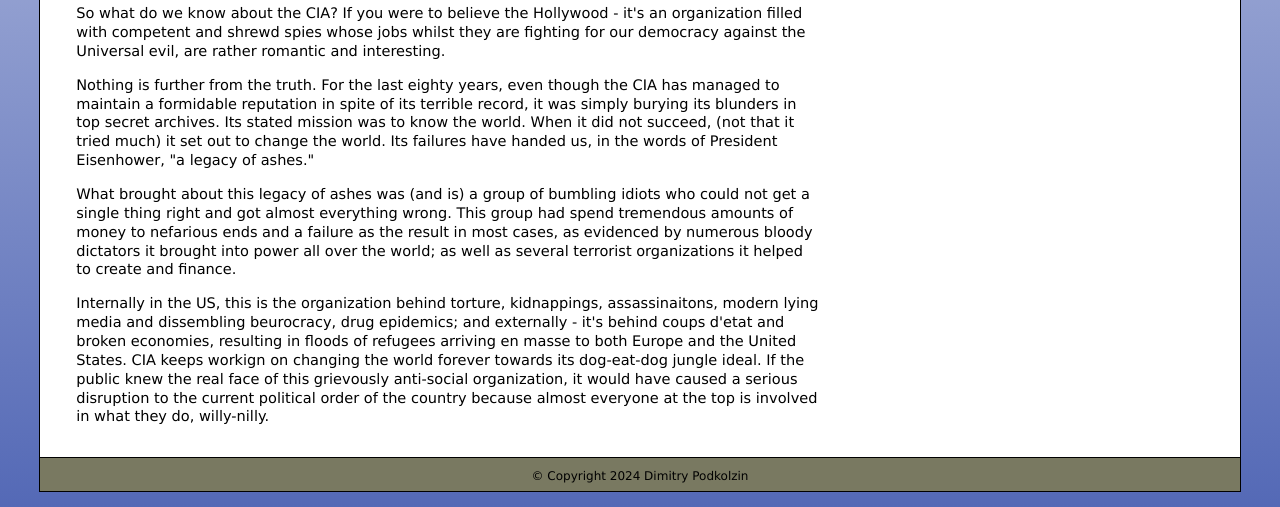
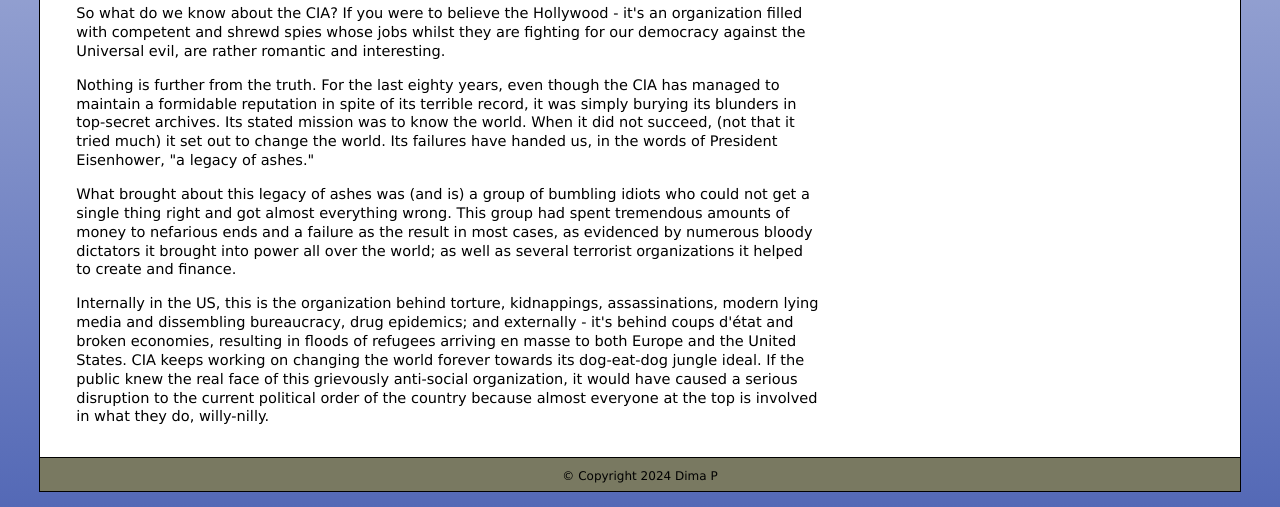
Before and after one commit to Deritami/Deritami.github.io, a plain HTML site: page index.html in a window 1280 px wide. Shown: the part 913-1420 px from the top of the page. Drawn offline with nearby package versions, Linux system fonts and the light colour scheme.

Commit message:
Update index.html

```diff
--- a/index.html
+++ b/index.html
@@ -56,18 +56,18 @@
               the Universal evil, are rather romantic and interesting.</p>
               <p>Nothing is further from the truth. For the last eighty years, even though the CIA has managed
               to maintain a formidable reputation in spite of its terrible record, it was simply burying its
-              blunders in top secret archives. Its stated mission was to know the world. When it did not succeed,
+              blunders in top-secret archives. Its stated mission was to know the world. When it did not succeed,
               (not that it tried much) it set out to change the world. Its failures have handed us, in the words
               of President Eisenhower, "a legacy of ashes."</p>
               <p>What brought about this legacy of ashes was (and is) a group of bumbling idiots who could not
-              get a single thing right and got almost everything wrong. This group had spend tremendous amounts of
+              get a single thing right and got almost everything wrong. This group had spent tremendous amounts of
               money to nefarious ends and a failure as the result in most cases, as evidenced by numerous bloody
               dictators it brought into power all over the world; as well as several terrorist organizations
               it helped to create and finance.</p>
-              <p>Internally in the US, this is the organization behind torture, kidnappings, assassinaitons, modern
-              lying media and dissembling beurocracy, drug epidemics; and externally - it's behind coups d'etat and
+              <p>Internally in the US, this is the organization behind torture, kidnappings, assassinations, modern
+              lying media and dissembling bureaucracy, drug epidemics; and externally - it's behind coups d'état and
               broken economies, resulting in floods of refugees arriving en masse to both Europe and the United States.
-              CIA keeps workign on changing the world forever towards its dog-eat-dog jungle ideal. If the public knew
+              CIA keeps working on changing the world forever towards its dog-eat-dog jungle ideal. If the public knew
               the real face of this grievously anti-social organization, it would have caused a serious disruption to
               the current political order of the country because almost everyone at the top is involved in what they do,
               willy-nilly.</p>
@@ -87,7 +87,7 @@
         </aside>
     </main>
     <footer>
-      <p>&copy; Copyright 2024 Dimitry Podkolzin</p>
+      <p>&copy; Copyright 2024 Dima P</p>
     </footer>
 
 </body>
```
